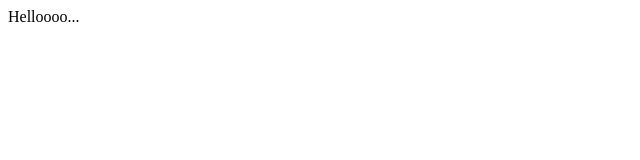
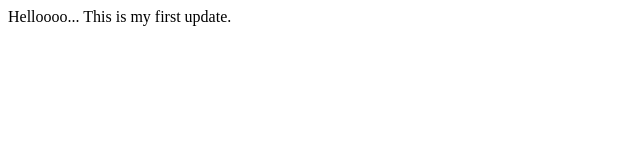
Before and after one commit to svisagie/MyAzureSite, a plain HTML site: page MyAzureSite/Index.html in a window 1280 px wide. Shown: the whole page, without its empty margins (0-640 px from the left). Drawn offline with Linux system fonts and the light colour scheme.

Commit message:
Update 1

```diff
--- a/MyAzureSite/Index.html
+++ b/MyAzureSite/Index.html
@@ -5,5 +5,7 @@
 </head>
 <body>
 	Helloooo...
+
+	This is my first update.
 </body>
 </html>
```
